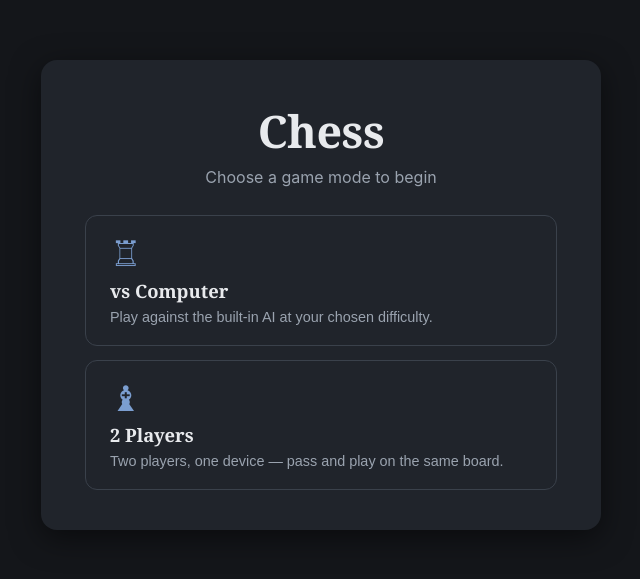
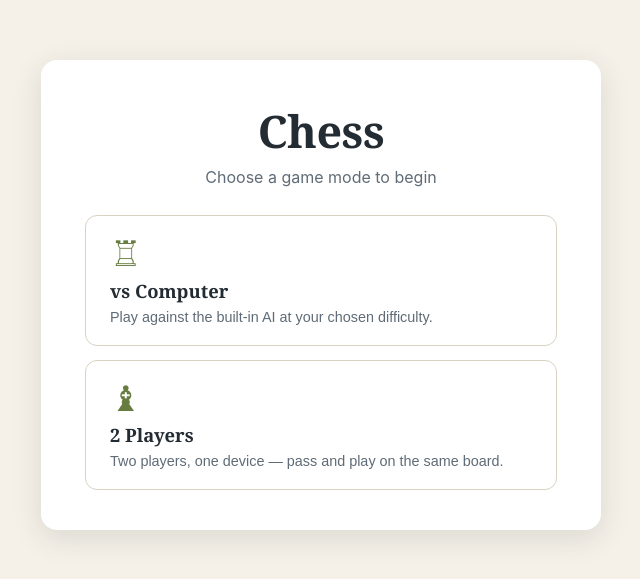
Before and after one commit to santhosh220z/chess_game, a React (Vite) app: page / in a window 1280 px wide. Shown: the part 105-684 px from the top of the page, without its empty margins (319-959 px from the left). Built offline with nearby package versions, Linux system fonts and the light colour scheme.

Commit message:
Fix piece rendering and switch to light theme with olive/beige board

```diff
--- a/src/components/PromotionDialog.tsx
+++ b/src/components/PromotionDialog.tsx
@@ -23,7 +23,7 @@ export default function PromotionDialog({ color, onSelect, onCancel }: Promotion
               aria-label={`Promote to ${p}`}
             >
               <span className={color === 'w' ? 'white' : 'black'}>
-                {pieceSymbol(color, p)}
+                {pieceSymbol(p)}
               </span>
             </button>
           ))}
--- a/src/components/Square.tsx
+++ b/src/components/Square.tsx
@@ -49,7 +49,7 @@ export default function Square({
       {piece && (
         <div className="piece">
           <span className={piece.color === 'w' ? 'white' : 'black'}>
-            {pieceSymbol(piece.color, piece.type)}
+            {pieceSymbol(piece.type)}
           </span>
         </div>
       )}
--- a/src/index.css
+++ b/src/index.css
@@ -1,21 +1,20 @@
 /* Chess Classic design tokens */
 :root {
-  --bg: #14161a;
-  --surface: #20242b;
-  --surface-2: #2a2f37;
-  --text-primary: #e8eaed;
-  --text-secondary: #9aa3af;
-  --accent: #7b9ed0;
-  --accent-hover: #6b8fc2;
-  --danger: #e0604f;
-  --square-light: #4d5b73;
-  --square-dark: #2f3a4d;
-  --last-move: rgba(255, 213, 79, 0.4);
-  --selected: rgba(123, 158, 208, 0.5);
-  --shadow: 0 8px 30px rgba(0, 0, 0, 0.5);
-  --border: #3a414b;
+  --bg: #f5f1e8;
+  --surface: #ffffff;
+  --surface-2: #eef4e4;
+  --text-primary: #232b33;
+  --text-secondary: #5f6b76;
+  --accent: #667d3f;
+  --accent-hover: #556a34;
+  --danger: #c0392b;
+  --square-light: #e9dfbd;
+  --square-dark: #7a8a4f;
+  --last-move: rgba(248, 222, 126, 0.6);
+  --selected: rgba(120, 140, 80, 0.45);
+  --shadow: 0 8px 30px rgba(35, 43, 51, 0.12);
+  --border: #d9d2c2;
   font-family: 'Inter', system-ui, -apple-system, sans-serif;
-  color-scheme: dark;
 }
 
 * {
@@ -176,17 +175,21 @@ h3 {
   font-size: min(9vw, 52px);
   line-height: 1;
   display: block;
-  filter: drop-shadow(0 2px 2px rgba(0, 0, 0, 0.25));
+  filter: drop-shadow(0 2px 2px rgba(0, 0, 0, 0.35));
 }
 
 .piece.white span {
   color: #ffffff;
-  -webkit-text-stroke: 1.2px #333;
+  text-shadow:
+    -1px -1px 0 rgba(90, 105, 60, 0.6),
+    1px -1px 0 rgba(90, 105, 60, 0.6),
+    -1px 1px 0 rgba(90, 105, 60, 0.6),
+    1px 1px 0 rgba(90, 105, 60, 0.6),
+    0 2px 3px rgba(0, 0, 0, 0.25);
 }
 
 .piece.black span {
-  color: #0f1114;
-  -webkit-text-stroke: 1.2px #000;
+  color: #16181d;
   /* Rotate black pieces to face Black's side (top of the board), so each
      side's pieces point toward the player who owns them. */
   transform: rotate(180deg);
@@ -367,7 +370,7 @@ h3 {
 .game-over-overlay {
   position: fixed;
   inset: 0;
-  background: rgba(0, 0, 0, 0.6);
+  background: rgba(31, 41, 55, 0.45);
   display: flex;
   align-items: center;
   justify-content: center;
@@ -415,13 +418,16 @@ h3 {
 }
 
 .promotion-option .white {
-  color: #fff;
-  -webkit-text-stroke: 1.2px #333;
+  color: #ffffff;
+  text-shadow:
+    -1px -1px 0 rgba(90, 105, 60, 0.6),
+    1px -1px 0 rgba(90, 105, 60, 0.6),
+    -1px 1px 0 rgba(90, 105, 60, 0.6),
+    1px 1px 0 rgba(90, 105, 60, 0.6);
 }
 
 .promotion-option .black {
-  color: #0f1114;
-  -webkit-text-stroke: 1.2px #000;
+  color: #16181d;
   transform: rotate(180deg);
 }
 
@@ -571,26 +577,26 @@ h3 {
 }
 
 .rating-badge.brilliant {
-  background: rgba(80, 200, 130, 0.18);
-  color: #6fe3a0;
+  background: #d4f5e3;
+  color: #0f7b3a;
 }
 
 .rating-badge.good {
-  background: rgba(90, 160, 220, 0.18);
-  color: #7cc0ea;
+  background: #e3f0fa;
+  color: #1d6ba8;
 }
 
 .rating-badge.inaccuracy {
-  background: rgba(220, 180, 70, 0.18);
-  color: #e6c76a;
+  background: #fdf3d7;
+  color: #b8860b;
 }
 
 .rating-badge.mistake {
-  background: rgba(230, 130, 90, 0.18);
-  color: #f0a077;
+  background: #fde8e0;
+  color: #c0562f;
 }
 
 .rating-badge.blunder {
-  background: rgba(230, 90, 80, 0.22);
-  color: #f2877d;
+  background: #fbe0e0;
+  color: #c03028;
 }
--- a/src/pieces.ts
+++ b/src/pieces.ts
@@ -1,15 +1,10 @@
-import type { Color, PieceSymbol } from 'chess.js';
+import type { PieceSymbol } from 'chess.js';
 
-const WHITE_PIECES: Record<PieceSymbol, string> = {
-  k: '♔',
-  q: '♕',
-  r: '♖',
-  b: '♗',
-  n: '♘',
-  p: '♙',
-};
-
-const BLACK_PIECES: Record<PieceSymbol, string> = {
+// Solid/filled chess glyphs for both colors. The piece's visible color is
+// applied purely via CSS `color`, which is reliable across browsers; using the
+// font's hollow glyphs plus -webkit-text-stroke rendered pieces with
+// transparent/incorrect fills.
+const PIECE_GLYPHS: Record<PieceSymbol, string> = {
   k: '♚',
   q: '♛',
   r: '♜',
@@ -18,6 +13,6 @@ const BLACK_PIECES: Record<PieceSymbol, string> = {
   p: '♟',
 };
 
-export function pieceSymbol(color: Color, type: PieceSymbol): string {
-  return color === 'w' ? WHITE_PIECES[type] : BLACK_PIECES[type];
+export function pieceSymbol(type: PieceSymbol): string {
+  return PIECE_GLYPHS[type];
 }
```
